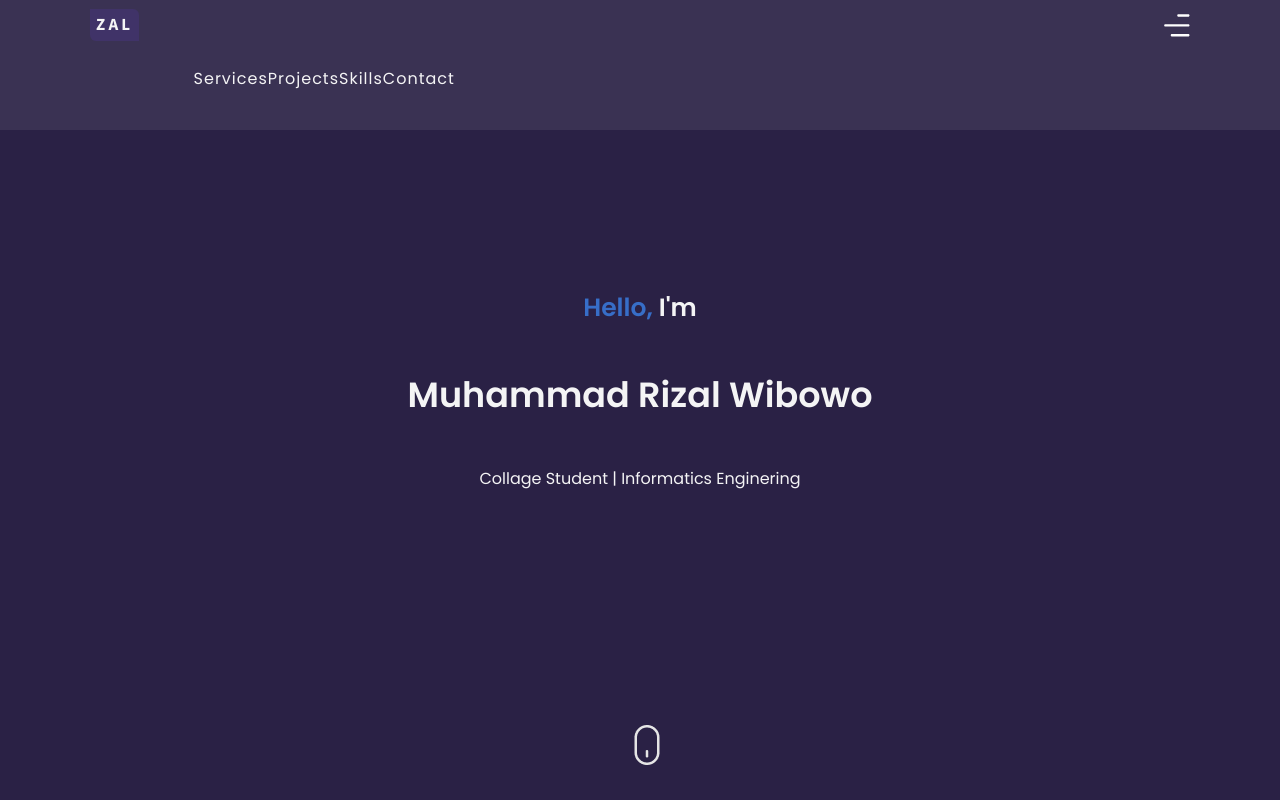
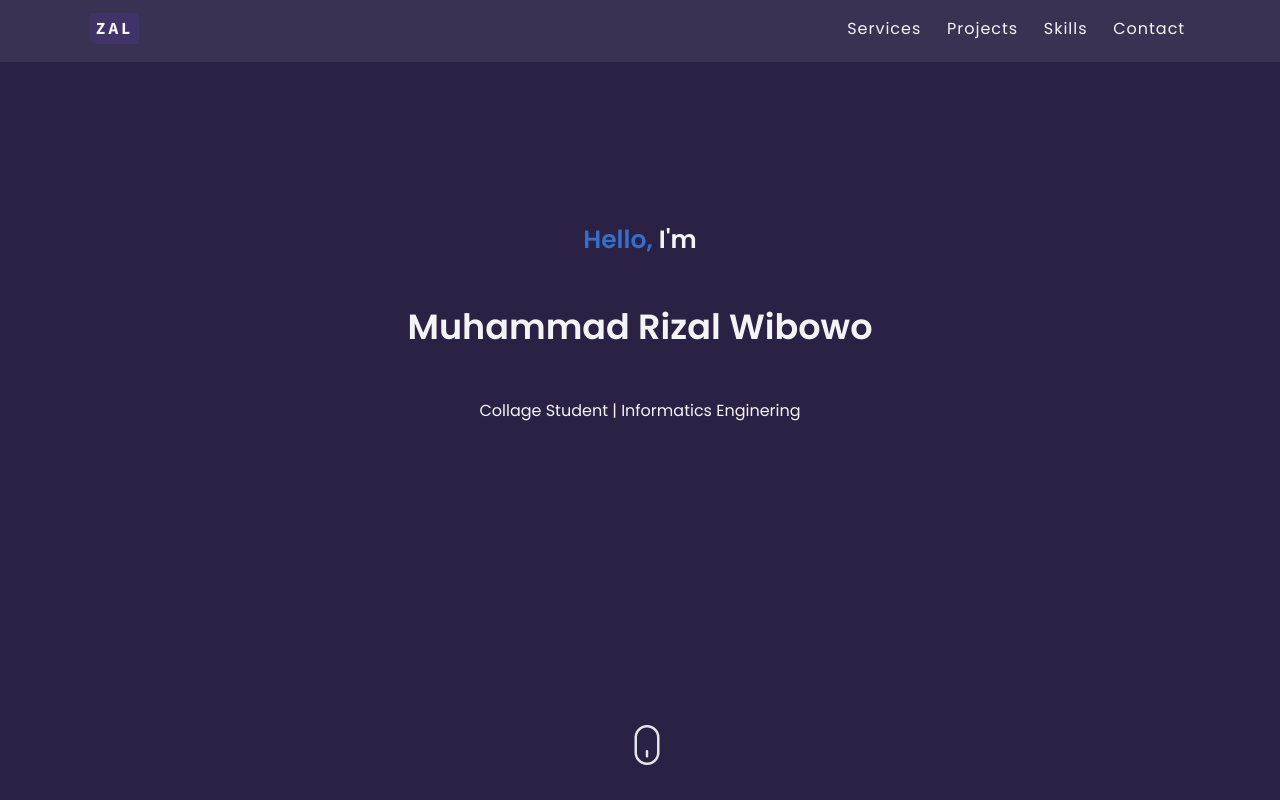
Before and after one commit to rzlwbo1/rzlwbo1.github.io, a website: page index.html in a window 1280 px wide. Shown: the top 800 px of the page. Drawn offline with nearby package versions, Linux system fonts and the light colour scheme; some packages are replaced by stand-ins of ours; a script that the page names is missing.

Commit message:
adjust tablet devices

```diff
--- a/bootstrap/style.scss
+++ b/bootstrap/style.scss
@@ -337,3 +337,20 @@ footer {
     left: 49%;
   }
 }
+
+@media screen and (min-width: 768px) {
+
+  nav .menus {
+    display: none;
+  }
+
+  nav .nav-items {
+    width: initial;
+
+    li {
+      margin: 0 0.8rem;
+    }
+  }
+
+
+}
--- a/index.html
+++ b/index.html
@@ -12,7 +12,7 @@
 <body>
 
   <nav id="navbar">
-   <div class="container">
+   <div class="container d-md-flex justify-content-md-between">
     <div class="my-navbar px-2">
       <a href="index.html" class="brand-name">ZAL</a>
       <div class="menus">
@@ -20,7 +20,7 @@
         <img src="assets/close.svg" alt="" width="27" class="close">
       </div>
     </div>
-    <ul class="nav-items mx-auto d-md-flex">
+    <ul class="nav-items mx-auto mx-md-0 d-md-flex">
       <li><a href="#services">Services</a></li>
       <li><a href="#projects">Projects</a></li>
       <li><a href="#skills">Skills</a></li>
```
Also changed, not shown: bootstrap/style.css.
